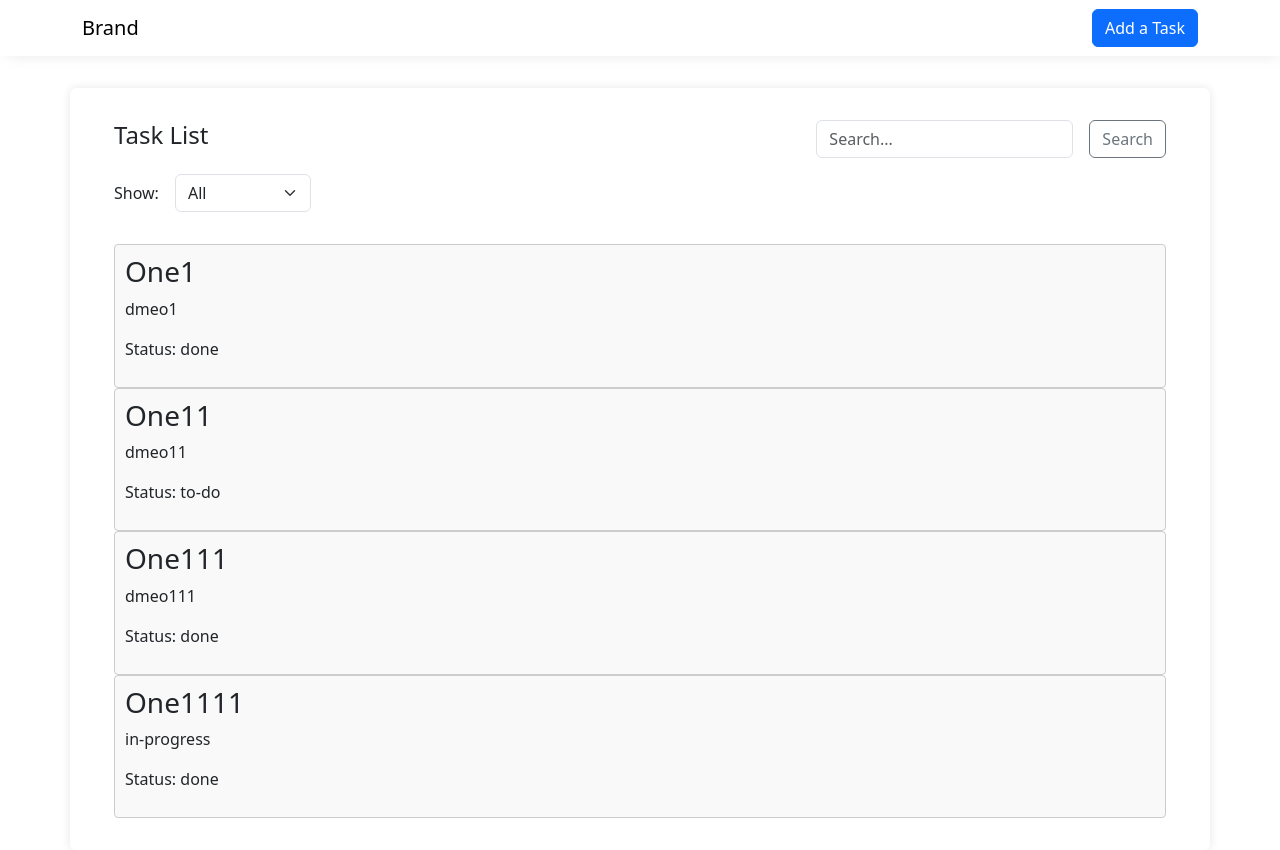
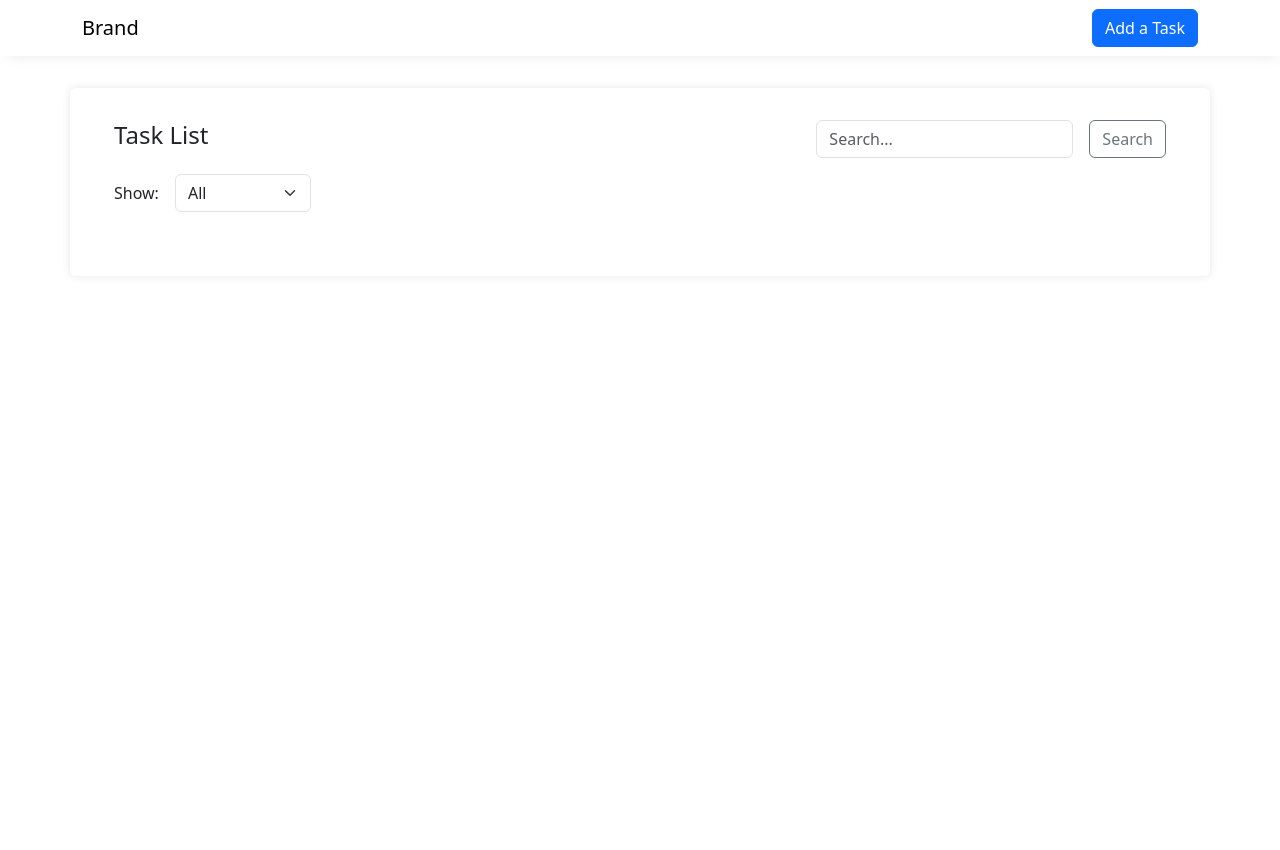
Before and after one commit to Blank67/pesto-assignment, a React (Vite) app in the folder client/: page / in a window 1280 px wide. After the commit the page ends 800 px from the top, so only its background shows below. Built offline with nearby package versions, Linux system fonts and the light colour scheme.

Commit message:
task add functionality added

```diff
--- a/client/src/components/task-form/TaskForm.tsx
+++ b/client/src/components/task-form/TaskForm.tsx
@@ -2,8 +2,12 @@ import React, { ChangeEvent, useState } from "react";
 import "./TaskForm.scss";
 import { Button, Form, Modal } from "react-bootstrap";
 import { TaskFormProps } from "@src/customTypes/types";
+import { randomIdGenerator } from "@src/utils/utils";
+import { useDispatch } from "react-redux";
+import { addTask } from "@src/store/taskList-slice/TaskListSlice";
 
 const TaskForm: React.FC<TaskFormProps> = ({ show, setShow }) => {
+    const dispatch = useDispatch();
     const [formData, setFormData] = useState({
         title: "",
         description: "",
@@ -55,7 +59,12 @@ const TaskForm: React.FC<TaskFormProps> = ({ show, setShow }) => {
         if (!isValid) {
             return;
         }
-        // TODO: Save Task
+        const taskObject = {
+            ...formData,
+            id: randomIdGenerator(),
+        };
+        dispatch(addTask({ task: taskObject }));
+        hideFormHandler();
     };
     const hideFormHandler = () => {
         setFormData({
--- a/client/src/customTypes/types.ts
+++ b/client/src/customTypes/types.ts
@@ -19,6 +19,11 @@ export type TaskListArrayState = {
     taskList: TaskItem[];
 };
 
+export type TaskState = {
+    task: TaskItem;
+};
+
+
 export type TaskCardProps = {
     task: TaskItem;
 };
--- a/client/src/pages/HomePage.tsx
+++ b/client/src/pages/HomePage.tsx
@@ -1,12 +1,14 @@
-import React, { ChangeEvent, useState } from "react";
+import React, { ChangeEvent, useEffect, useState } from "react";
 import TaskList from "@components/task-list/TaskList";
 import TaskFilterBar from "@src/components/task-filter-bar/TaskFilterBar";
-import { useSelector } from "react-redux";
+import { useDispatch, useSelector } from "react-redux";
 import { RootState } from "@src/store";
+import { setMasterData } from "@src/store/taskList-slice/TaskListSlice";
 
 const HomePage: React.FC = () => {
     const [listName, setListName] = useState("all");
     const [searchText, setSearchText] = useState("");
+    const dispatch = useDispatch();
     const allTaskList = useSelector(
         (state: RootState) => state.taskList.taskList
     );
@@ -31,6 +33,19 @@ const HomePage: React.FC = () => {
             setList(filterList);
         }
     };
+    useEffect(() => {
+        const dataJSON = localStorage.getItem("tsk_data");
+        if (!dataJSON) {
+            localStorage.setItem("tsk_data", JSON.stringify([]));
+        } else {
+            const data = JSON.parse(dataJSON);
+            dispatch(setMasterData({ taskList: data }));
+            setList(data);
+        }
+    }, [dispatch]);
+    useEffect(() => {
+        setList(allTaskList);
+    }, [allTaskList]);
     return (
         <>
             <TaskFilterBar
--- a/client/src/store/taskList-slice/TaskListSlice.ts
+++ b/client/src/store/taskList-slice/TaskListSlice.ts
@@ -1,10 +1,8 @@
 import { PayloadAction, createSlice } from "@reduxjs/toolkit";
-import { TaskListArrayState } from "@customTypes/types";
-import { DUMMY_DATA } from "@src/utils/data";
+import { TaskListArrayState, TaskState } from "@customTypes/types";
 
 const initialState: TaskListArrayState = {
-    // taskList: [],
-    taskList: DUMMY_DATA,
+    taskList: [],
 };
 
 const taskListSlice = createSlice({
@@ -14,7 +12,10 @@ const taskListSlice = createSlice({
         setMasterData: (state, action: PayloadAction<TaskListArrayState>) => {
             state.taskList = action.payload.taskList;
         },
-        addTask: (state, action: PayloadAction) => {},
+        addTask: (state, action: PayloadAction<TaskState>) => {
+            state.taskList = [action.payload.task, ...state.taskList];
+            localStorage.setItem("tsk_data", JSON.stringify(state.taskList));
+        },
         updateTask: (state, action: PayloadAction) => {},
     },
 });
--- a/client/src/utils/data.ts
+++ /dev/null
@@ -1,26 +0,0 @@
-export const DUMMY_DATA = [
-    {
-        id: "1",
-        title: "One1",
-        description: "dmeo1",
-        status: "done",
-    },
-    {
-        id: "11",
-        title: "One11",
-        description: "dmeo11",
-        status: "to-do",
-    },
-    {
-        id: "111",
-        title: "One111",
-        description: "dmeo111",
-        status: "done",
-    },
-    {
-        id: "1111",
-        title: "One1111",
-        description: "in-progress",
-        status: "done",
-    },
-];
--- /dev/null
+++ b/client/src/utils/utils.ts
@@ -0,0 +1,12 @@
+export const randomIdGenerator = () => {
+    const characters =
+        "ABCDEFGHIJKLMNOPQRSTUVWXYZabcdefghijklmnopqrstuvwxyz0123456789";
+    const length = 10;
+    let randomId = "";
+    for (let i = 0; i < length; i++) {
+        randomId += characters.charAt(
+            Math.floor(Math.random() * characters.length)
+        );
+    }
+    return randomId;
+};
```
